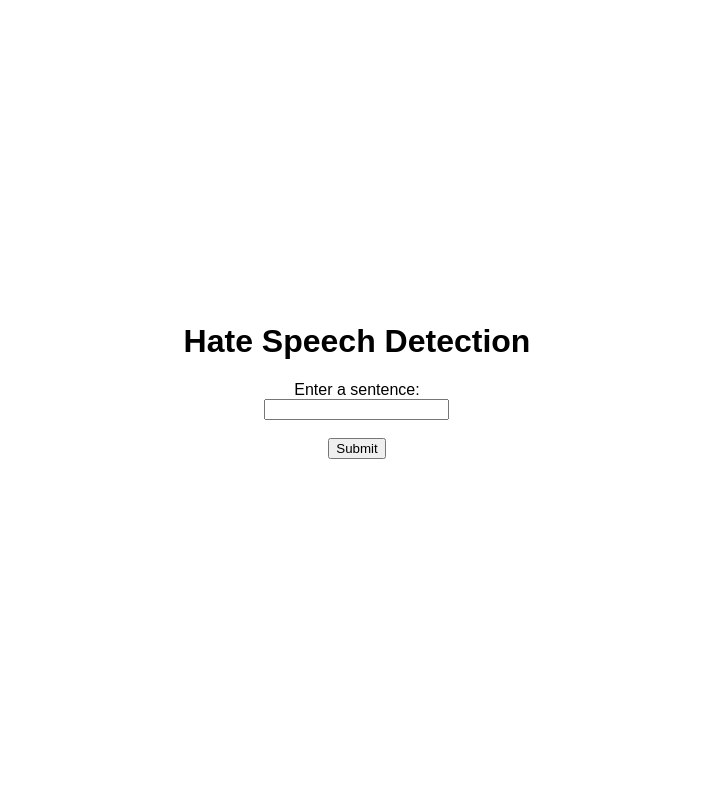
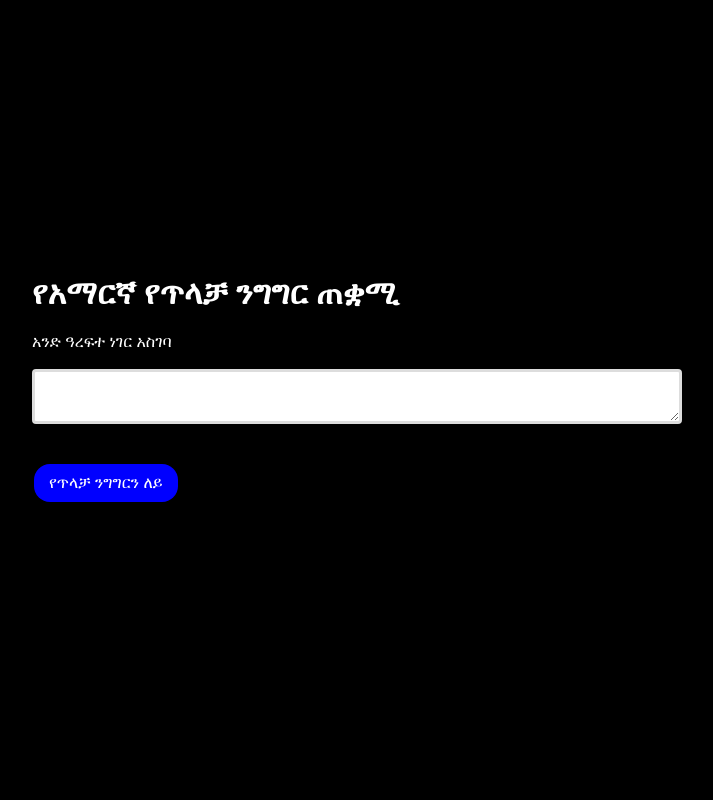
Before and after one commit to Nahom32/amharic-hate-speech-detection-, a Django app: page /predict_hate_speech/ in a window 1280 px wide. Shown: the whole page, without its empty margins (283-996 px from the left). Run offline with Django 5.2, Linux system fonts and the light colour scheme; parts of the project's set-up code (start-up, migrations or seed data) failed here and were passed over.

Commit message:
configure fronted page

```diff
--- a/backend/core/templates/hate_speech_form.html
+++ b/backend/core/templates/hate_speech_form.html
@@ -14,39 +14,84 @@
              align-items: center;
              justify-content: center;
              height: 100vh;
+             background-color: black;
+             color: white;
          }
          .container {
-            text-align: center;
+             /* text-align: center; */
          }
          .prediction-result {
              margin-top: 20px;
              padding: 10px;
              /* {% comment %} border: 1px solid #ddd; {% endcomment %} */
              border-radius: 5px;
+              transition: max-height 0.5s ease-in-out;
          }
+
+
+
          .hate-speech {
              color: red;
          }
          .not-hate-speech {
              color: green;
          }
+         #hateSpeechForm input[type="submit"] {
+            background-color:  blue;
+            color: white;
+            padding: 10px 15px;
+            text-align: center;
+            text-decoration: none;
+            display: inline-block;
+            font-size: 16px;
+            margin: 4px 2px;
+            cursor: pointer;
+            border-style:none;
+            border-radius:1rem;
+        }
+        textarea{
+            background-color: #fff;
+            border: 3px solid #ddd;
+            border-radius: 4px;
+        }
+         .input-box{
+             display: flex;
+             flex-direction: column;
+             align-items: flex-start;
+             /* justify-content: center;
+             align-items: center; */
+         }
+         .input-form{
+             width: 50vw;
+         }
+         .loading{
+            color :blue;
+            margin-top: 20px;
+            padding: 10px;
+         }
      </style>
  </head>
  <body>
      <div class="container">
-        <h1>Hate Speech Detection</h1>
+         <h1>የአማርኛ የጥላቻ ንግግር ጠቋሚ</h1>
          <form id="hateSpeechForm" method="post">
              {% csrf_token %}
-            <label for="inputText">Enter a sentence:</label><br>
-            <input type="text" id="inputText" name="inputText"><br><br>
-            <input type="submit" value="Submit">
+             <div class="input-box">
+             <label for="inputText">አንድ ዓረፍተ ነገር አስገባ</label><br>
+             <textarea class="input-form" type="text" id="inputText" name="inputText" rows="3" ></textarea><br><br>
+             </div>
+             <input type="submit" value="የጥላቻ ንግግርን ለይ">
          </form>
          <div id="predictionResult" class="prediction-result"></div>
      </div>
-
      <script>
          document.getElementById('hateSpeechForm').addEventListener('submit', function(event) {
              event.preventDefault();
+             const resultDiv = document.getElementById('predictionResult');
+             resultDiv.innerHTML = `<div>Loading</div>`;
+             resultDiv.className = 'loading';
+
+
              const inputText = document.getElementById('inputText').value;
              const csrfToken = document.querySelector('[name=csrfmiddlewaretoken]').value;
              fetch('', {
@@ -59,8 +104,7 @@
              })
              .then(response => response.json())
              .then(data => {
-                const resultDiv = document.getElementById('predictionResult');
-                resultDiv.innerHTML += `<div>Prediction: ${data.prediction}</div>`;
+                 resultDiv.innerHTML = `<div>${data.prediction === 'Hate' ? "ጽሑፉ የጥላቻ ንግግር ይዟል።" : "ጽሑፉ የጥላቻ ንግግር አልያዘም።"}</div>`;
                  resultDiv.className = data.prediction === "Hate" ? 'prediction-result hate-speech' : 'prediction-result not-hate-speech';
              })
              .catch(error => {
```
Also changed, not shown: backend/db.sqlite3. Lines whose indentation alone changed are shown as unchanged.
